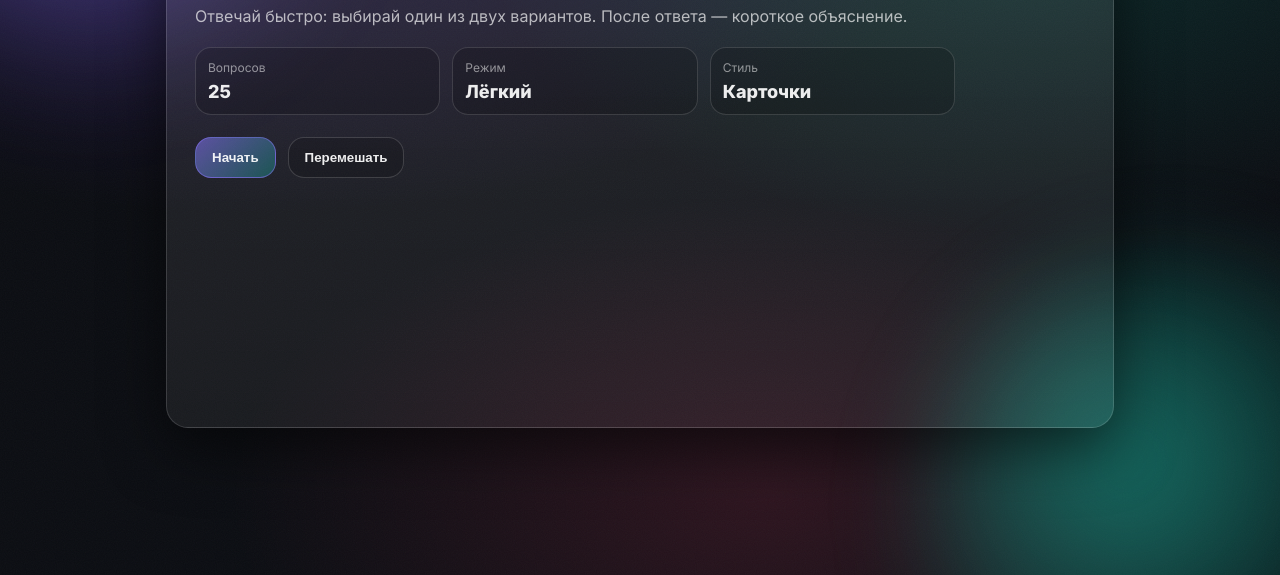
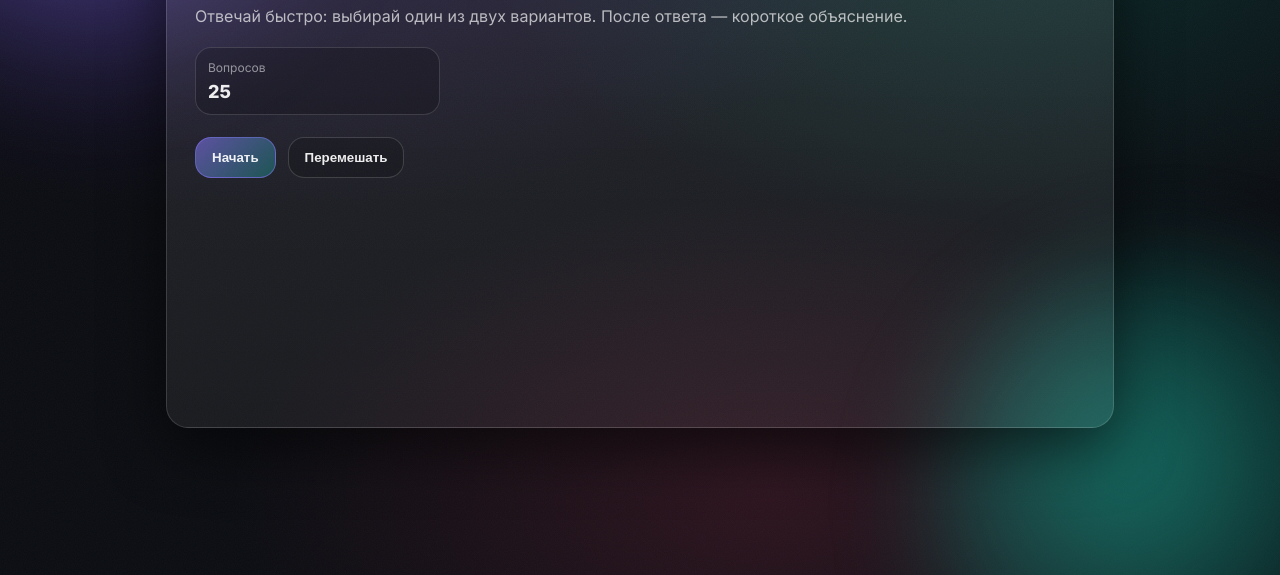
Before and after one commit to AlekseyKokovin/history_project, a plain HTML site: page index.html in a window 1280 px wide. Shown: the part 225-800 px from the top of the page. Drawn offline with Linux system fonts and the light colour scheme.

```diff
--- a/index.html
+++ b/index.html
@@ -58,16 +58,7 @@
                 <div class="meta__k">Вопросов</div>
                 <div class="meta__v" id="metaTotal">25</div>
               </div>
-              <div class="meta">
-                <div class="meta__k">Режим</div>
-                <div class="meta__v">Лёгкий</div>
-              </div>
-              <div class="meta">
-                <div class="meta__k">Стиль</div>
-                <div class="meta__v">Карточки</div>
-              </div>
             </div>
-
             <div class="hero__actions">
               <button class="btn btn--primary" id="btnStart" type="button">
                 Начать
```
